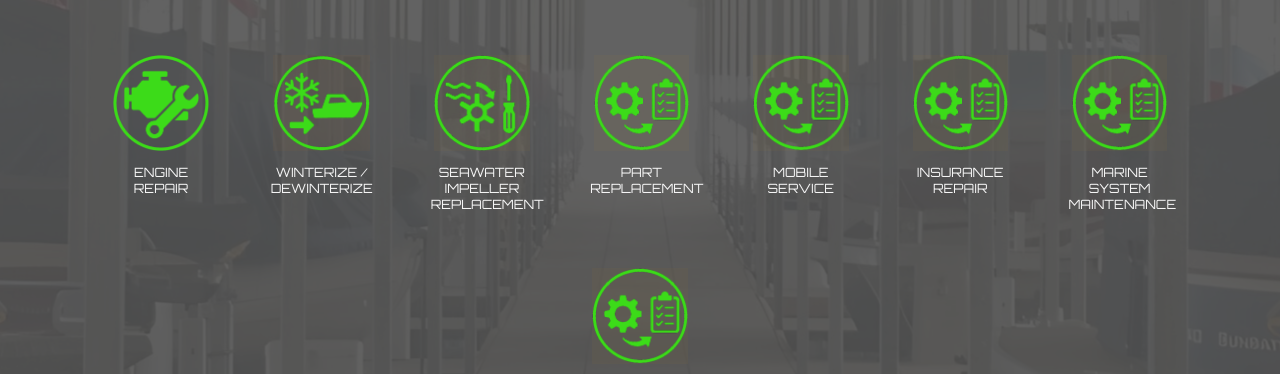
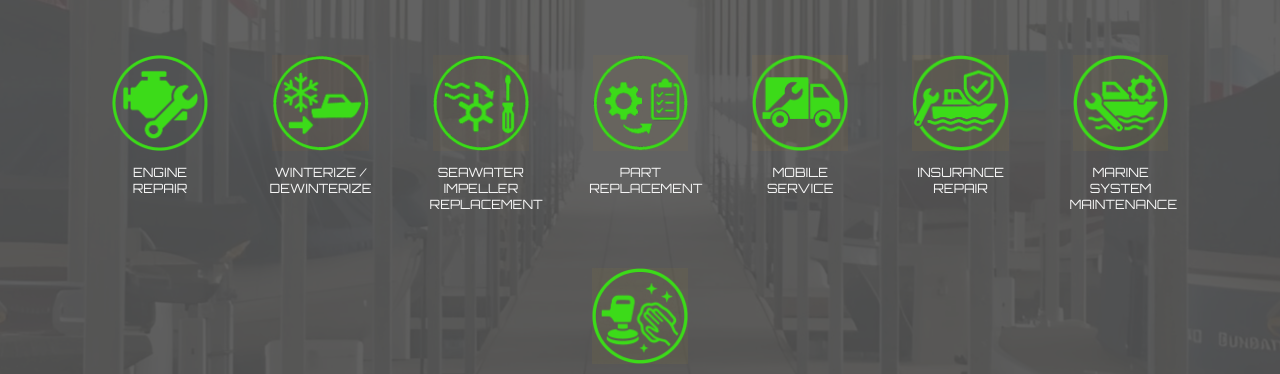
Before and after one commit to Max-Nui/boat-docs-site, a plain HTML site: page index.html in a window 1280 px wide. Shown: the part 555-929 px from the top of the page. Drawn offline with nearby package versions, Linux system fonts and the light colour scheme.

Commit message:
Added service icons

```diff
--- a/index.html
+++ b/index.html
@@ -39,10 +39,10 @@
         <li><img src="images/winter_dewinter.png"><p>Winterize / Dewinterize</p></li>
         <li><img src="images/impeller.png"><p>Seawater Impeller Replacement</p></li>
         <li><img src="images/part_ordering.png"><p>Part Replacement</p></li>
-        <li><img src="images/part_ordering.png"><p>Mobile Service</p></li>
-        <li><img src="images/part_ordering.png"><p>Insurance Repair</p></li>
-        <li><img src="images/part_ordering.png"><p>Marine System Maintenance</p></li>
-        <li><img src="images/part_ordering.png"><p>Compound, Buffing, Polishing</p></li>
+        <li><img src="images/mobile.png"><p>Mobile Service</p></li>
+        <li><img src="images/insurance.png"><p>Insurance Repair</p></li>
+        <li><img src="images/marine_system.png"><p>Marine System Maintenance</p></li>
+        <li><img src="images/buffing.png"><p>Compound, Buffing, Polishing</p></li>
       </ul>
     </div>
     <div class="container">
```
Also changed, not shown: images/buffing.png (added), images/insurance.png (added), images/marine_system.png (added), images/mobile.png (added).
